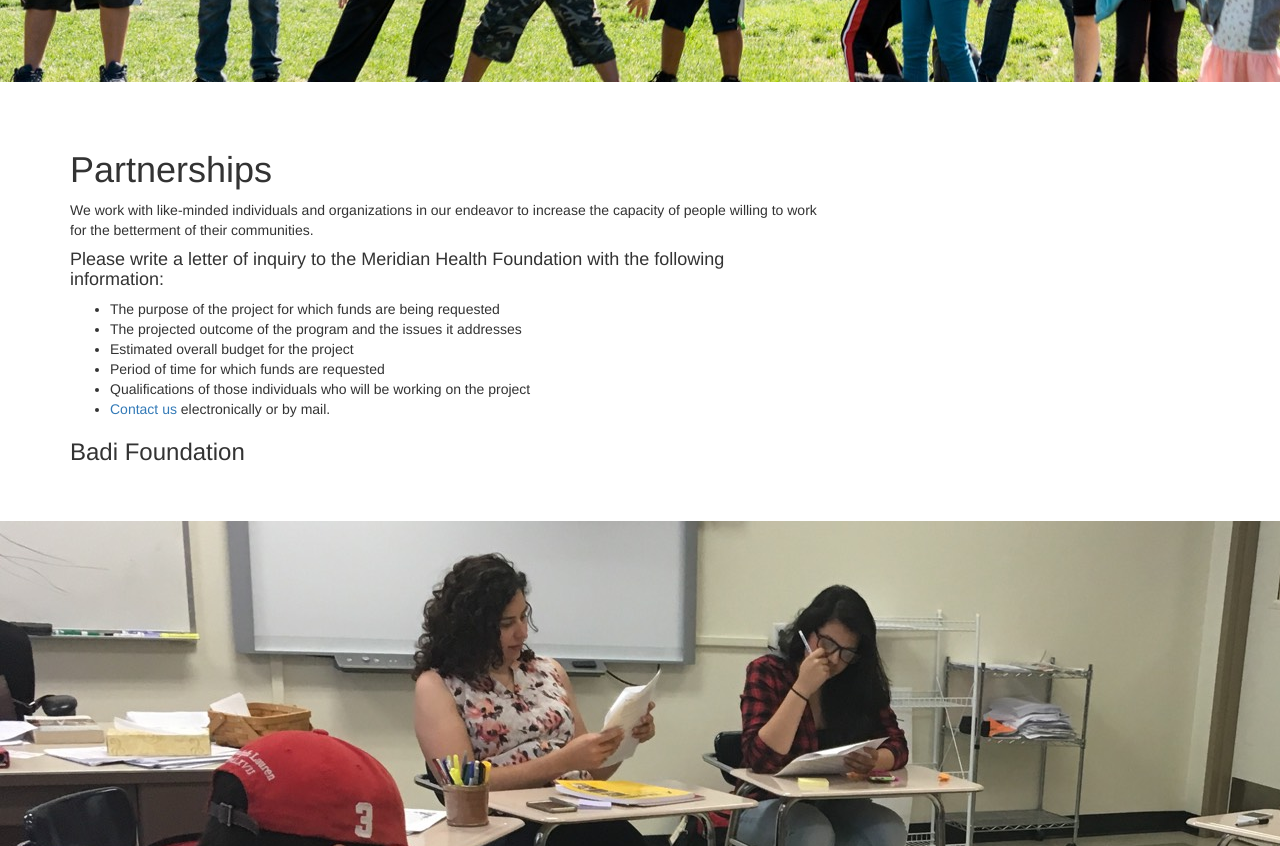
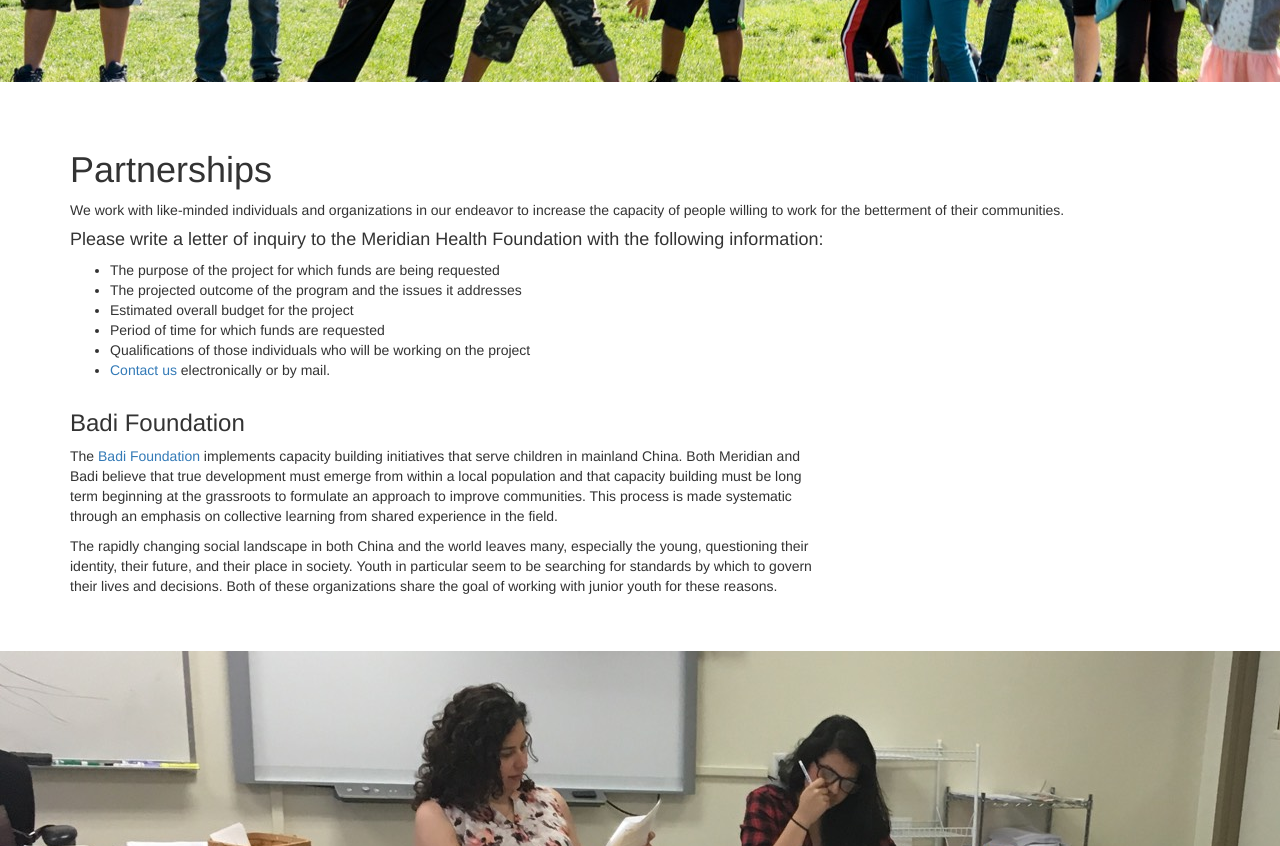
Before and after one commit to cskevint/meridian, a PHP site: page /?message=thanks in a window 1280 px wide. Shown: the part 3910-4756 px from the top of the page. Run offline with PHP 8.4, Linux system fonts and the light colour scheme; some libraries are stand-ins or nearby versions.

Commit message:
added badi foundation

```diff
--- a/index.php
+++ b/index.php
@@ -84,9 +84,9 @@ session_start();
     <a name="programs"></a>
 
     <div class="container" style="margin-bottom:45px;padding-top: 48px;">
+        <h1>Programs</h1>
         <div class="row">
             <div class="col-lg-8">
-                <h1>Programs</h1>
                 <?php include 'pages/programs.php'; ?>
             </div>
             <div class="col-lg-4">
@@ -123,7 +123,7 @@ session_start();
                     <div class="caption">
                         <h3>Education</h3>
 
-                        <p>The reading and discussions of stories focus on developing the power of expression as well as
+                        <p>The reading and discussion of stories focus on developing the power of expression as well as
                             exposing junior youth to social concepts such as kindness and justice.</p>
                     </div>
                 </div>
@@ -198,11 +198,23 @@ session_start();
         <h1>Partnerships</h1>
 
         <div class="row">
-            <div class="col-lg-8">
+            <div class="col-lg-12">
                 <?php include 'pages/partnerships.php'; ?>
             </div>
+        </div>
+        <div class="row">
+            <div class="col-lg-8">
+                <h3>
+                    Badi Foundation
+                </h3>
+                <p>
+                    The <a href="http://www.badi-foundation.org/en/" target="_blank">Badi Foundation</a> implements capacity building initiatives that serve children in mainland China. Both Meridian and Badi believe that true development must emerge from within a local population and that capacity building must be long term beginning at the grassroots to formulate an approach to improve communities. This process is made systematic through an emphasis on collective learning from shared experience in the field.
+                </p>
+                <p>
+                    The rapidly changing social landscape in both China and the world leaves many, especially the young, questioning their identity, their future, and their place in society. Youth in particular seem to be searching for standards by which to govern their lives and decisions. Both of these organizations share the goal of working with junior youth for these reasons.
+                </p>
+            </div>
             <div class="col-lg-4">
-
             </div>
         </div>
     </div>
--- a/pages/partnerships.php
+++ b/pages/partnerships.php
@@ -26,5 +26,3 @@
         <a href="#contact">Contact us</a> electronically or by mail.
     </li>
 </ul>
-
-<h3>Badi Foundation</h3>
--- a/pages/programs.php
+++ b/pages/programs.php
@@ -1,5 +1,5 @@
 <p>
-    Meridian's programs use academic and spiritual education materials for the youth within a neighborhood to advance their capacity for service to others. As youth are engaged with new ideas, technology and arts, they are encouraged to become agents of change for their community and a cycle of growth and giving back to younger kids is maintained. The work we do takes place primarily in neighborhoods where groups meet in homes, community centers and schools.
+    Meridian's programs use academic and spiritual education materials for the youth within a neighborhood to advance their capacity for service others. As youth are engaged with new ideas, technology and arts, they are encouraged to become agents of change for their community and a cycle of growth and giving back to younger kids is maintained. The work we do takes place primarily in neighborhoods where groups meet in homes, community centers and schools.
 </p>
 <blockquote>
     <p>
```
